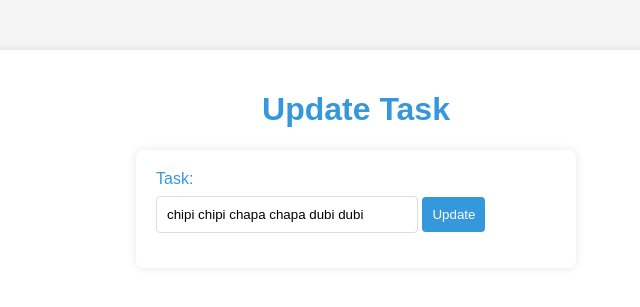
After one commit to PiyushBagde/TODO-app-with-flask, a Flask app: page /update/1 in a window 1280 px wide. The commit adds this page. Shown: the top 307 px of the page, without its empty margins (284-924 px from the left). Run offline with Flask 3, Linux system fonts and the light colour scheme; data comes from the database, SQL or seed files in the repository; both versions use the stored data as it was after the commit.

Commit message:
minimal flask app for mnaging tasks

```diff
--- a/app.py
+++ b/app.py
@@ -1,22 +1,75 @@
-from flask import Flask, render_template, url_for
+from flask import Flask, render_template, request, redirect
 from flask_sqlalchemy import SQLAlchemy
 from datetime import datetime
+
+
 app = Flask(__name__)
 
+app.secret_key = 'super-secret-key'
+
 #
-app.config['SQLALCHEMU_DATABASE_URI'] = 'sqlite:///test.db'
+app.config['SQLALCHEMY_DATABASE_URI'] = 'sqlite:///test.db'
 db = SQLAlchemy(app)
 
 
-class Todo(db.model):
+class Todo(db.Model):
     id = db.Column(db.Integer, primary_key = True)
     content = db.Column(db.String(200), nullable=False)
     completed = db.Column(db.Integer, default=0)
-    data_created = db.Column(d)
+    date_created = db.Column(db.DateTime, default=datetime.utcnow)
 
-@app.route('/')
+    def __repr__(self):
+        return '<Task %r>' % self.id
+
+@app.route('/', methods=['POST','GET'])
 def index():
-    return render_template('index.html')
+    if request.method == 'POST':
+        task_content = request.form['content'].strip()
+        new_task = Todo(content=task_content)
+
+        if task_content:
+            try:
+                db.session.add(new_task)
+                db.session.commit()
+                return redirect('/')
+            except:
+                return "There is an issue while adding new task"
+        else:
+            return redirect('/')
+
+
+    else:
+        tasks = Todo.query.order_by(Todo.date_created).all()
+        return render_template('index.html', tasks=tasks)
+
+@app.route('/delete/<int:id>')
+def delete(id):
+    task_to_delete = Todo.query.get_or_404(id)
+
+    try:
+        db.session.delete(task_to_delete)
+        db.session.commit()
+        return redirect("/")
+    except:
+        return 'There is a problem in deletin the task'
+
+@app.route('/update/<int:id>', methods=['GET', 'POST'])
+def update(id):
+    task = Todo.query.get_or_404(id)
+    if request.method == "POST":
+        task.content = request.form['content']
+
+        try:
+            db.session.commit()
+            return redirect("/")
+        except:
+            return "issure in updating content"
+    else:
+        return render_template("update.html", task=task)
+
+
 
 if __name__ == "__main__":
     app.run(debug= True)
+    # with app.app_context():
+    #     db.create_all()
--- a/static/css/main.css
+++ b/static/css/main.css
@@ -1,4 +1,131 @@
+/* Add this CSS to the existing styles.css file */
+
 body {
+    font-family: 'Arial', sans-serif;
+    background-color: #f5f5f5;
     margin: 0;
-    font-family:sans-serif;
+    padding: 0;
 }
+
+.content {
+    max-width: 800px;
+    margin: 50px auto;
+    background-color: #fff;
+    padding: 20px;
+    border-radius: 8px;
+    box-shadow: 0 0 10px rgba(0, 0, 0, 0.1);
+    animation: fadeIn 0.8s ease-out; /* Add fade-in animation */
+}
+
+h1 {
+    text-align: center;
+    color: #3498db; /* Blue color */
+}
+
+h4 {
+    text-align: center;
+    color: #888;
+}
+
+table {
+    width: 100%;
+    border-collapse: collapse;
+    margin-top: 20px;
+}
+
+th, td {
+    border: 1px solid #ddd;
+    padding: 10px;
+    text-align: left;
+}
+
+th {
+    background-color: #f2f2f2;
+}
+
+.action-link {
+    color: #3498db;
+    text-decoration: none;
+    transition: color 0.3s ease; /* Add smooth color transition */
+}
+
+.action-link:hover {
+    text-decoration: underline;
+    color: #217dbb; /* Darker blue on hover */
+}
+
+.action-divider {
+    margin: 0 5px;
+}
+
+.form {
+    margin-top: 20px;
+    text-align: center;
+}
+
+input[type="text"] {
+    padding: 10px;
+    width: 60%;
+    border: 1px solid #ddd;
+    border-radius: 4px;
+    transition: border-color 0.3s ease; /* Add smooth border color transition */
+}
+
+input[type="text"]:focus {
+    border-color: #3498db; /* Blue border color on focus */
+}
+
+button {
+    padding: 10px;
+    background-color: #3498db;
+    color: #fff;
+    border: none;
+    border-radius: 4px;
+    cursor: pointer;
+    transition: background-color 0.3s ease; /* Add smooth background color transition */
+}
+
+button:hover {
+    background-color: #217dbb;
+}
+
+/* Additional styles for the update form */
+
+.update-form {
+    max-width: 400px;
+    margin: 20px auto;
+    background-color: #fff;
+    padding: 20px;
+    border-radius: 8px;
+    box-shadow: 0 0 10px rgba(0, 0, 0, 0.1);
+    animation: fadeIn 0.8s ease-out; /* Add fade-in animation */
+}
+
+label {
+    display: block;
+    margin-bottom: 8px;
+    color: #3498db;
+}
+
+.task-input {
+    width: 100%;
+    padding: 10px;
+    border: 1px solid #ddd;
+    border-radius: 4px;
+    margin-bottom: 15px;
+    transition: border-color 0.3s ease; /* Add smooth border color transition */
+}
+
+.task-input:focus {
+    border-color: #3498db; /* Blue border color on focus */
+}
+
+/* Add fade-in animation */
+@keyframes fadeIn {
+    from {
+        opacity: 0;
+    }
+    to {
+        opacity: 1;
+    }
+}
--- a/templates/base.html
+++ b/templates/base.html
@@ -1,11 +1,14 @@
 <!DOCTYPE html>
 <html lang="en">
+
 <head>
     <meta charset="UTF-8">
     <meta name="viewport" content="width=device-width, initial-scale=1.0">
-    <title>Document</title>
+    <link rel="stylesheet" href="{{ url_for('static',filename='css/main.css') }}">
+    {% block head %} {% endblock %}
+
 </head>
 <body>
-
+    {% block body %} {% endblock %}
 </body>
 </html>
--- /dev/null
+++ b/templates/update.html
@@ -0,0 +1,18 @@
+{% extends 'base.html' %}
+
+{% block head %}
+    <title>Task Master - Update Task</title>
+    <link rel="stylesheet" href="{{ url_for('static', filename='css/main.css') }}">
+{% endblock %}
+
+{% block body %}
+    <div class="content">
+        <h1>Update Task</h1>
+
+        <form action="/update/{{task.id}}" method="post" class="update-form">
+            <label for="content">Task:</label>
+            <input type="text" name="content" id="content" value="{{task.content}}" class="task-input">
+            <button type="submit">Update</button>
+        </form>
+    </div>
+{% endblock %}
```
Also changed, not shown: templates/index.html (+39 -4 lines), instance/test.db (added).
